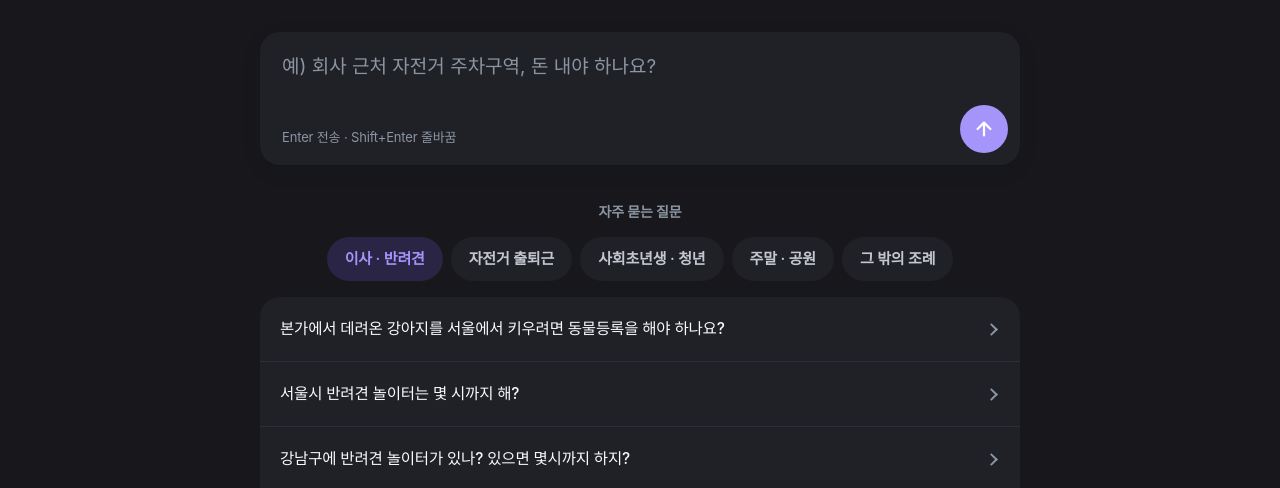
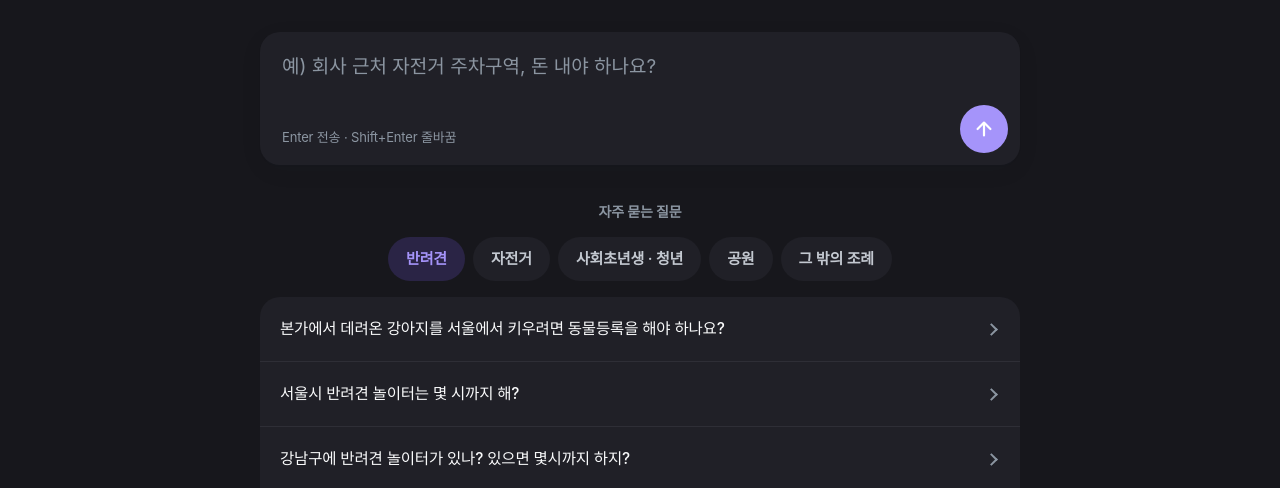
Before and after one commit to hwcho1120/AI-Q-A, a plain HTML site: page static/factlaw.html in a window 1280 px wide. Shown: the part 312-800 px from the top of the page. Drawn offline with Linux system fonts and the light colour scheme; a web font is replaced by a local one.

Commit message:
style(ui): 상황 카드 이름 단순화 (반려견 / 자전거 / 공원)
- "이사 · 반려견" -> "반려견", "자전거 출퇴근" -> "자전거", "주말 · 공원" -> "공원"
- 카드 순서와 예시 질문은 그대로

Co-Authored-By: Claude Opus 5.5 <noreply@anthropic.com>

```diff
--- a/static/factlaw.html
+++ b/static/factlaw.html
@@ -347,12 +347,12 @@ footer { margin: 12px 0 48px; padding: 20px 4px 0; font-size: 12.5px; line-heigh
   /* 상황 카드: 서울에서 새 생활을 시작한 사회초년생의 하루 순서. 엔진은 6종 전체에 답하므로 마지막 카드에 나머지 조례를 둔다.
      예시 질문은 모두 엔진으로 답이 확인된 문장만 넣는다 (11/21 main 기준). */
   var TOPICS = [
-    { name: "이사 · 반려견", qs: [
+    { name: "반려견", qs: [
       "본가에서 데려온 강아지를 서울에서 키우려면 동물등록을 해야 하나요?",
       "서울시 반려견 놀이터는 몇 시까지 해?",
       "강남구에 반려견 놀이터가 있나? 있으면 몇시까지 하지?",
       "맹견을 데리고 어린이공원에 들어가도 되나요?" ] },
-    { name: "자전거 출퇴근", qs: [
+    { name: "자전거", qs: [
       "회사 근처 자전거 주차구역이 있던데, 돈 내야하나?",
       "따릉이로 출퇴근하면 정기권 할인 같은 게 있어?",
       "자전거 타다 다치면 서울시가 보상해 줘?" ] },
@@ -360,7 +360,7 @@ footer { margin: 12px 0 48px; padding: 20px 4px 0; font-size: 12.5px; line-heigh
       "서울 사는 사회초년생이 받을 수 있는 지원이 조례에 있어?",
       "청년이 주거 관련 보증보험료 지원을 받으려면 어떤 조건이 필요한가요?",
       "서울시 청년 기본 조례에서 말하는 청년은 몇 살부터 몇 살까지인가요?" ] },
-    { name: "주말 · 공원", qs: [
+    { name: "공원", qs: [
       "강아지랑 공원 산책하는데 공원에서 담배 피우면 과태료가 얼마인가요?",
       "어린이공원에서 술을 마시면 어떻게 되나요?",
       "도시공원 시설을 예약했는데 사용일 3일 전에 취소하면 이용료를 얼마나 돌려받나요?" ] },
```
